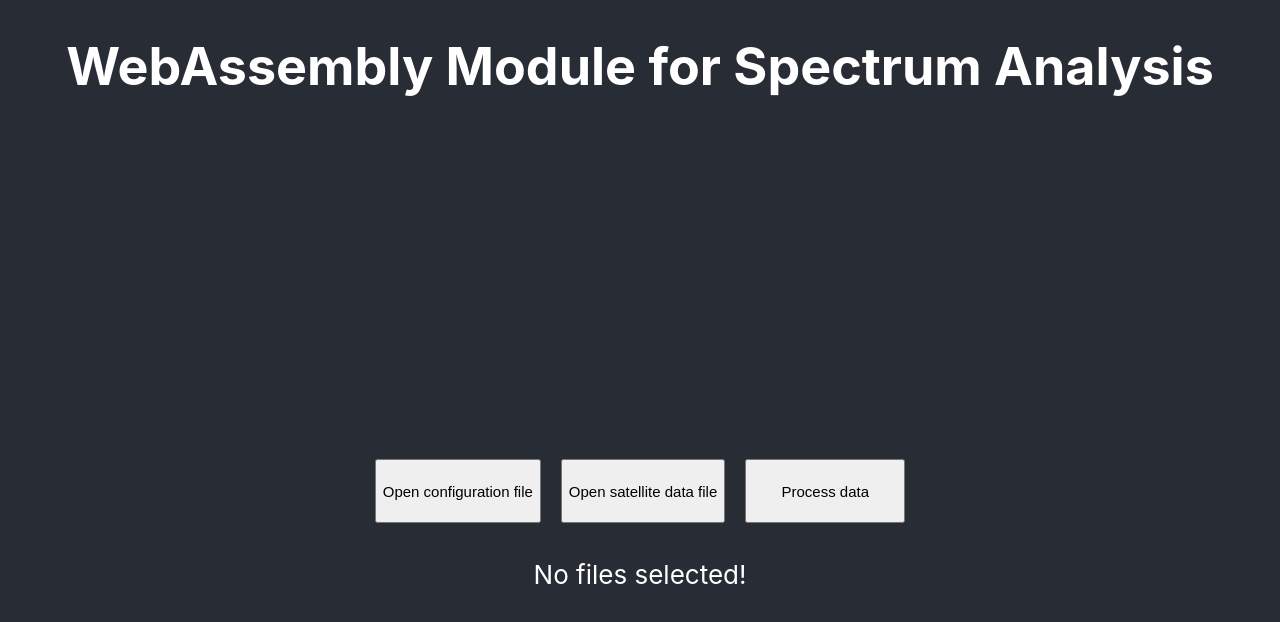
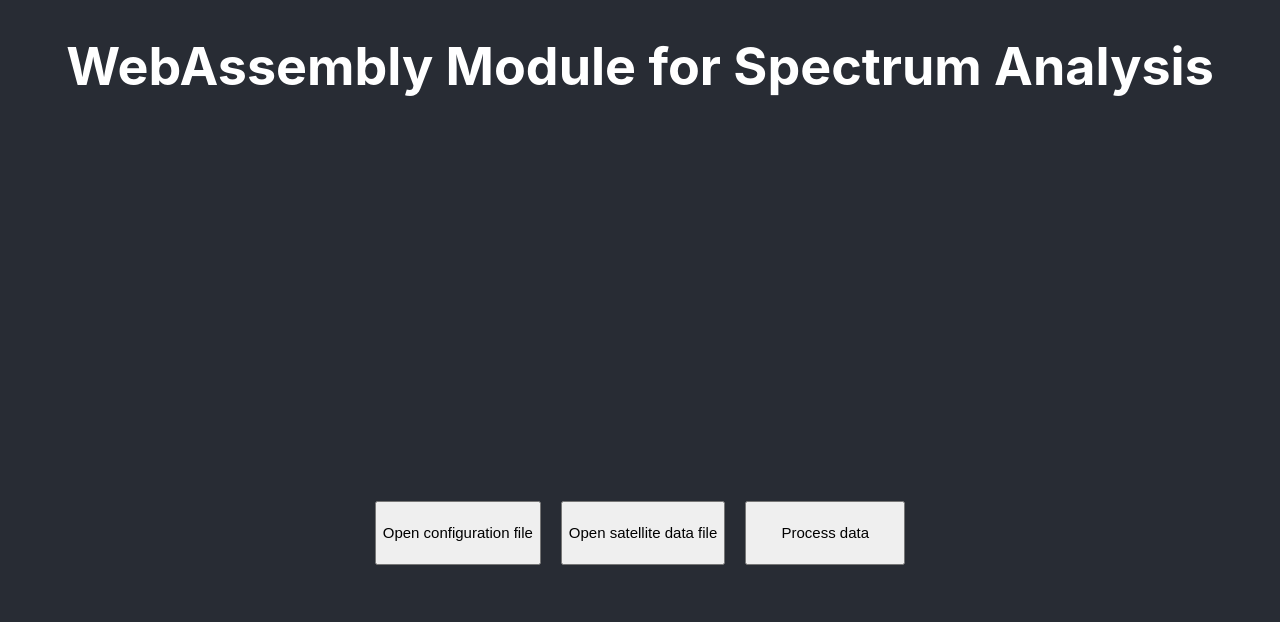
Before and after one commit to einstein07/WebAssembly-Module-for-Spectrrum-Analysis, a React (Create React App) app in the folder webApp/fft/: page / in a window 1280 px wide. Shown: the top 622 px of the page. Built offline with nearby package versions, Linux system fonts and the light colour scheme.

Commit message:
Added code to retrieve data from file and pass it to plotting component.

```diff
--- a/webApp/fft/src/App.js
+++ b/webApp/fft/src/App.js
@@ -1,10 +1,17 @@
-import { useState, useEffect, useRef } from "react";
+import React, { useState, useEffect, useRef } from "react";
+import Graph from './Graph';
 import logo from './logo.svg';
 import './App.css';
 
 
 
 function App() {
+
+  const [graphState, setGraphState] = useState(false);
+  const [graphData, setGraphData] = useState([]);
+  const [graphLen, setGraphLen] = useState(0);
+
+
 
   const dataInputFile = useRef(null);
   const onDataButtonClick = () => {
@@ -21,7 +28,9 @@ function App() {
   const onProcessButtonClick = () => {
     // `current` points to the mounted file input element
 
+
   };
+
 
   const onChangeConfigFile = (e) => {
     // `current` points to the mounted file input element
@@ -36,6 +45,8 @@ function App() {
       console.log(buffer);
     };
   }
+  var clean_data;
+  var dataCount = 0;
   const onChangeDataFile = (e) => {
     // `current` points to the mounted file input element
     var file = e.target.files[0];
@@ -47,10 +58,10 @@ function App() {
       //console.log(reader.result);
       var buffer = reader.result;
       var raw_data = new Int16Array(buffer);
-      console.log(raw_data);
+      //console.log(raw_data);
       var raw_arr_size = raw_data.length;
       var clean_arr_size = raw_arr_size/2;
-      var clean_data = new Int16Array(clean_arr_size);
+      clean_data = new Int16Array(clean_arr_size);
       /***
         Remove quadrature components
       */
@@ -66,7 +77,10 @@ function App() {
           i_val = 0;
         }
       }
-      console.log(clean_data);
+      dataCount = clean_data.length;
+      setGraphLen(dataCount);
+      setGraphData(clean_data);
+      setGraphState(true);
     };
 
     reader.onerror = function() {
@@ -77,7 +91,7 @@ function App() {
   };
 
 
-
+  if (graphState){
     return (
       <div className="App">
         <header className="App-header">
@@ -108,11 +122,50 @@ function App() {
             <button className="App-button" onClick={onProcessButtonClick}>Process data</button>
           </div>
 
-        <p>No files selected!</p>
+          <Graph Data={graphData} Count={graphLen}/>
+
+        </div>
+      </div>
+    );
+  }
+  else{
+    return (
+      <div className="App">
+        <header className="App-header">
+          <h1> WebAssembly Module for Spectrum Analysis</h1>
+        </header>
+
+        <div className="App-content">
+
+          < input type="file"
+            id="dataFileElem"
+            ref={dataInputFile}
+            onChange={onChangeDataFile}
+            accept=".bin"
+            style={{display:'none'}}
+            />
+
+          < input type="file"
+            id="configFileElem"
+            ref={configInputFile}
+            onChange={onChangeConfigFile}
+            accept=".ini"
+            style={{display:'none'}}
+            />
+
+          <div className="App-button-container">
+            <button className="App-button" onClick={onConfigButtonClick}>Open configuration file</button>
+            <button className="App-button" onClick={onDataButtonClick}>Open satellite data file</button>
+            <button className="App-button" onClick={onProcessButtonClick}>Process data</button>
+          </div>
+
+          {graphState}
 
         </div>
       </div>
     );
   }
 
+}
+
 export default App;
```
Lines whose indentation alone changed are shown as unchanged.
